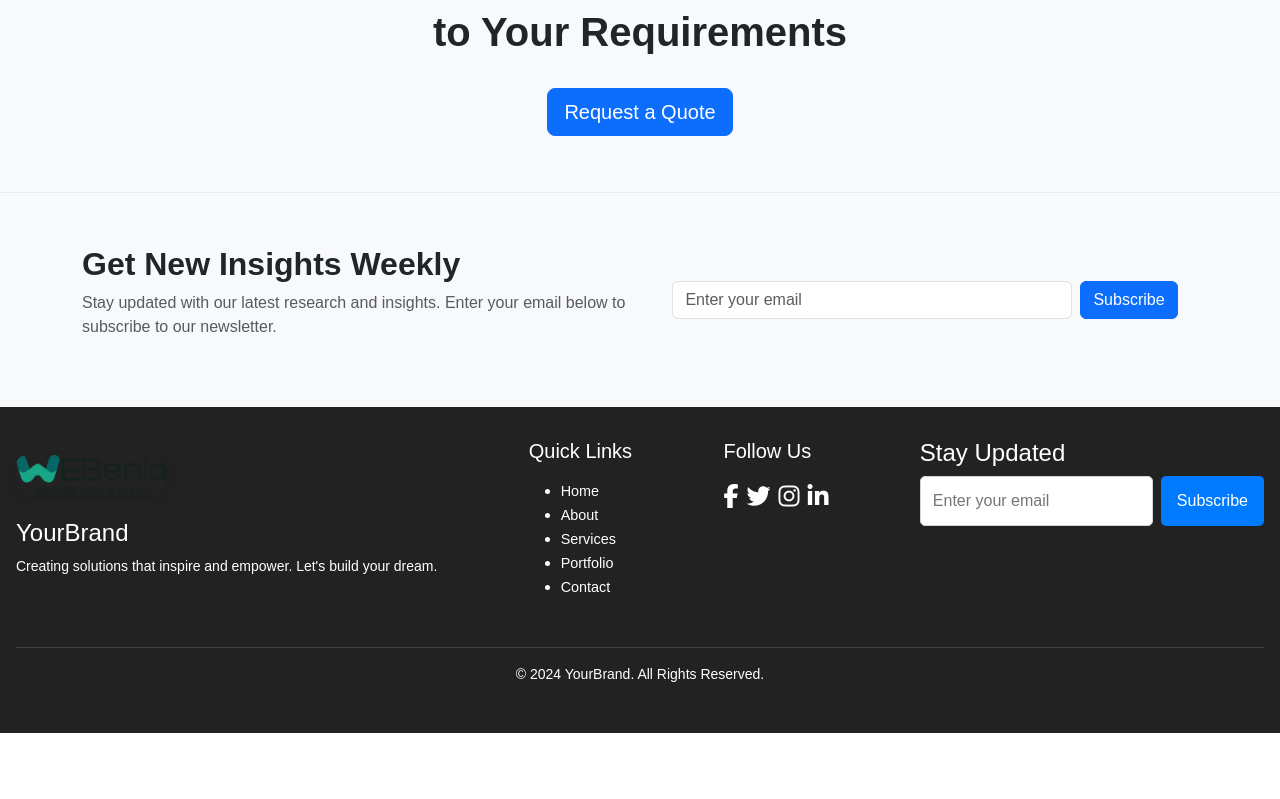
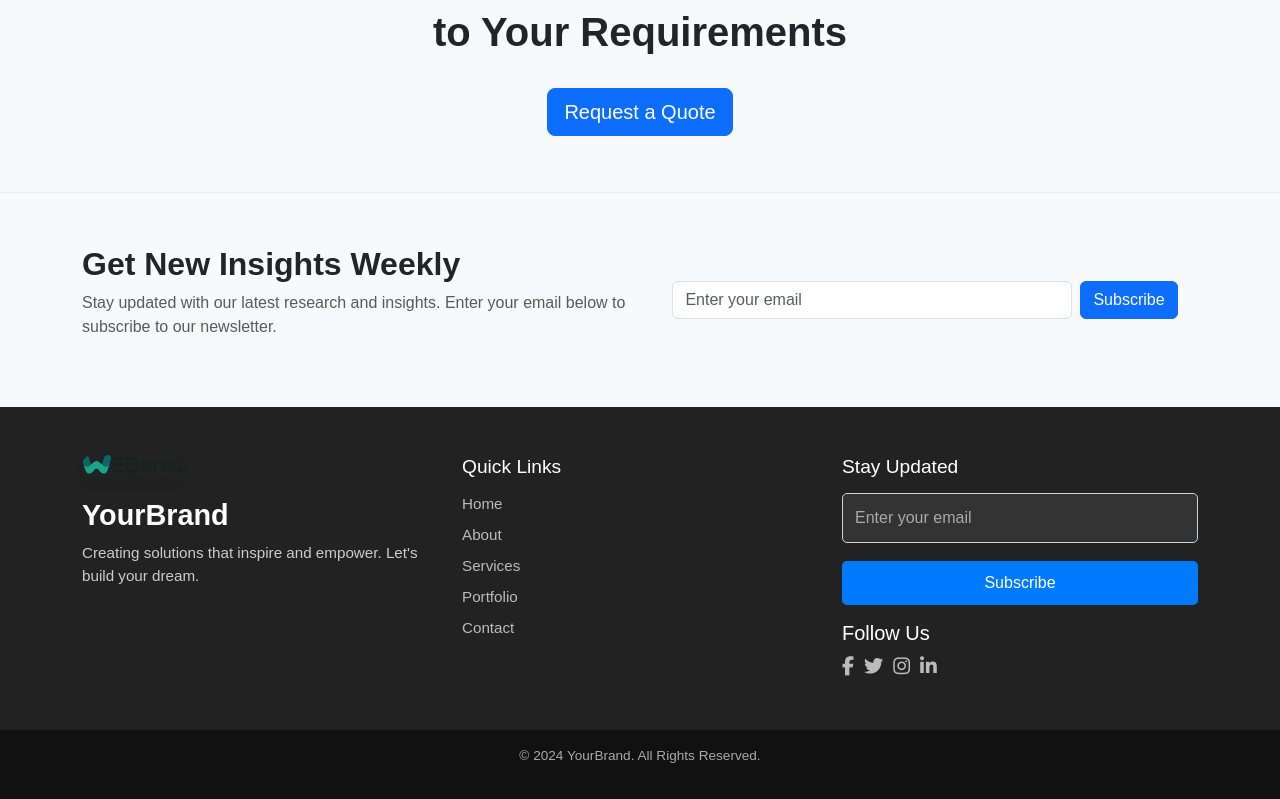
Before and after one commit to Karimtarek011420/webenia, a React (Vite) app: page / in a window 1280 px wide. Shown: the part 3484-4283 px from the top of the page. Before the commit the page ends 4217 px from the top, so only its background shows below. Built offline with nearby package versions, Linux system fonts and the light colour scheme.

Commit message:
sec commissdmszdfcet

```diff
--- a/src/Components/Footer/Footer.css
+++ b/src/Components/Footer/Footer.css
@@ -1,106 +1,114 @@
-/* Footer Container */
+/* General Footer Styling */
 .footer-container {
-  background-color: #222;
-  color: #fff;
-  padding: 2rem 1rem;
-}
-
-.footer-content {
-  display: flex;
-  flex-wrap: wrap;
-  justify-content: space-between;
-  gap: 2rem;
+  background-color: #222; /* خلفية داكنة */
+  color: #fff; /* نص أبيض */
+  font-family: Arial, sans-serif;
 }
 
 .footer-logo {
-  max-width: 150px;
+  max-width: 100px;
 }
 
 .brand-logo {
-  font-size: 1.5rem;
-  margin-top: 0.5rem;
+  font-size: 1.8rem;
+  font-weight: bold;
+  margin-bottom: 10px;
 }
 
 .brand-description {
-  font-size: 0.875rem;
-  line-height: 1.5;
+  font-size: 0.95rem;
+  color: #ccc;
 }
 
-/* Footer Links */
-.footer-links h4 {
-  font-size: 1.25rem;
-  margin-bottom: 1rem;
+/* Links Styling */
+.footer-links h4,
+.footer-newsletter h4 {
+  font-size: 1.2rem;
+  margin-bottom: 15px;
 }
 
 .footer-link {
-  color: #fff;
+  color: #bbb;
   text-decoration: none;
-  font-size: 0.9rem;
-  transition: color 0.3s ease;
+  display: block;
+  margin-bottom: 8px;
+  font-size: 0.95rem;
+  transition: color 0.3s;
 }
 
 .footer-link:hover {
-  color: #007bff;
+  color: #fff;
 }
 
-/* Social Media */
-.footer-social h4 {
-  font-size: 1.25rem;
-  margin-bottom: 1rem;
-}
-
+/* Social Icons Styling */
 .social-icons {
   display: flex;
-  gap: 0.5rem;
+  gap: 10px;
 }
 
 .social-icon {
-  font-size: 1.5rem;
-  color: #fff;
-  transition: color 0.3s ease;
+  color: #bbb;
+  font-size: 1.2rem;
+  transition: color 0.3s;
 }
 
 .social-icon:hover {
-  color: #007bff;
+  color: #fff;
 }
 
-/* Newsletter */
+/* Newsletter Form Styling */
 .newsletter-form {
   display: flex;
-  gap: 0.5rem;
+  flex-direction: column;
+  gap: 10px;
 }
 
 .newsletter-input {
-  flex: 1;
-  padding: 0.75rem;
-  border: 1px solid #ccc;
+  padding: 10px;
+  border: 1px solid #555;
   border-radius: 5px;
+  background-color: #333;
+  color: #fff;
 }
 
-.newsletter-input:focus {
-  border-color: #007bff;
-  outline: none;
+.newsletter-input::placeholder {
+  color: #aaa;
 }
 
 .newsletter-button {
+  padding: 10px 20px;
   background-color: #007bff;
+  border: none;
+  border-radius: 5px;
   color: #fff;
-  border: none;
-  padding: 0.75rem 1rem;
-  border-radius: 5px;
+  font-size: 1rem;
   cursor: pointer;
-  transition: background-color 0.3s ease;
+  transition: background-color 0.3s;
 }
 
 .newsletter-button:hover {
   background-color: #0056b3;
 }
 
-/* Footer Bottom */
+/* Footer Bottom Styling */
 .footer-bottom {
-  text-align: center;
-  font-size: 0.875rem;
-  margin-top: 2rem;
-  border-top: 1px solid #444;
-  padding-top: 1rem;
+  background-color: #111;
+  color: #aaa;
+  font-size: 0.85rem;
 }
+
+/* Responsive Design */
+@media (max-width: 768px) {
+  .brand-logo {
+    font-size: 1.5rem;
+  }
+
+  .footer-link,
+  .social-icon {
+    font-size: 1rem;
+  }
+
+  .newsletter-button {
+    font-size: 0.9rem;
+  }
+}
--- a/src/Components/Footer/Footer.jsx
+++ b/src/Components/Footer/Footer.jsx
@@ -19,20 +19,22 @@ export default function Footer() {
 
   return (
     <footer className="footer-container">
-      <div className="footer-content">
+      <div className="container py-5">
+        <div className="row gy-4">
           {/* Branding Section */}
-        <div className="footer-brand">
-          <img src={logo} alt="Logo" className="footer-logo my-3" />
+          <div className="col-md-4 footer-brand">
+            <img src={logo} alt="Logo" className="footer-logo mb-3" />
             <h2 className="brand-logo">YourBrand</h2>
             <p className="brand-description">
-            Creating solutions that inspire and empower. Let's build your dream.
+              Creating solutions that inspire and empower. Let's build your
+              dream.
             </p>
           </div>
 
           {/* Navigation Links */}
-        <nav className="footer-links">
+          <div className="col-md-4 footer-links">
             <h4>Quick Links</h4>
-          <ul>
+            <ul className="list-unstyled">
               {["Home", "About", "Services", "Portfolio", "Contact"].map(
                 (item, index) => (
                   <li key={index}>
@@ -43,11 +45,25 @@ export default function Footer() {
                 )
               )}
             </ul>
-        </nav>
+          </div>
 
-        {/* Social Media */}
-        <div className="footer-social">
-          <h4>Follow Us</h4>
+          {/* Newsletter Subscription */}
+          <div className="col-md-4 footer-newsletter">
+            <h4>Stay Updated</h4>
+            <form className="newsletter-form" onSubmit={handleSubscribe}>
+              <input
+                type="email"
+                name="email"
+                placeholder="Enter your email"
+                className="newsletter-input mb-2"
+                required
+              />
+              <button type="submit" className="newsletter-button">
+                Subscribe
+              </button>
+            </form>
+            <div className="footer-social mt-3">
+              <h5>Follow Us</h5>
               <div className="social-icons">
                 {[
                   { href: "#", icon: "fab fa-facebook-f", label: "Facebook" },
@@ -60,33 +76,16 @@ export default function Footer() {
                     href={social.href}
                     className="social-icon"
                     aria-label={`Visit our ${social.label} page`}
-                title={social.label}
                   >
                     <i className={social.icon}></i>
                   </a>
                 ))}
               </div>
             </div>
-
-        {/* Newsletter Subscription */}
-        <div className="footer-newsletter">
-          <h4>Stay Updated</h4>
-          <form className="newsletter-form" onSubmit={handleSubscribe}>
-            <input
-              type="email"
-              name="email"
-              placeholder="Enter your email"
-              className="newsletter-input"
-              aria-label="Email for newsletter subscription"
-              required
-            />
-            <button type="submit" className="newsletter-button">
-              Subscribe
-            </button>
-          </form>
           </div>
         </div>
-      <div className="footer-bottom">
+      </div>
+      <div className="footer-bottom text-center py-3">
         <p>&copy; 2024 YourBrand. All Rights Reserved.</p>
       </div>
     </footer>
```
Lines whose indentation alone changed are shown as unchanged.
